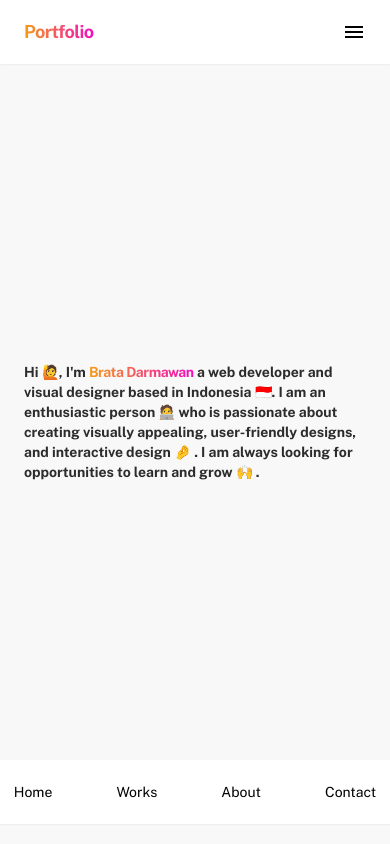
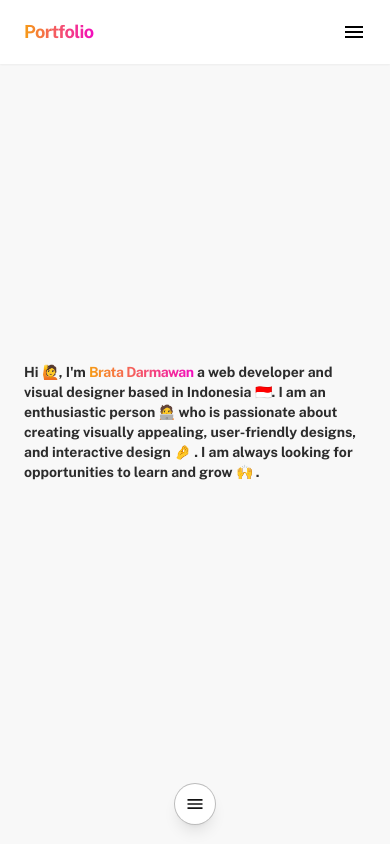
Before and after one commit to bratdr/portfolio-website, a Next.js app: page / in a window 390 px wide. Built offline with nearby package versions, Linux system fonts and the light colour scheme.

Commit message:
Update bottom-bar.js
adding the navigation menu in mobile viewport and use the Circle Menu as a trigger "useState" for showing the navigation menu

```diff
--- a/pages/components/bottom-bar.js
+++ b/pages/components/bottom-bar.js
@@ -1,25 +1,91 @@
 import Link from "next/link";
-import React from "react";
+import React, { useState } from "react";
+import { MdMenu, MdClose } from "react-icons/md";
 
-const navigation = () => {
+const BottomBar = () => {
+  const [nav, setNav] = useState(false);
+
+  const handleNav = () => {
+    setNav(!nav);
+  };
   return (
-    <div className="fixed bottom-0 z-10 mb-5 flex h-16 w-[490px] flex-row items-center justify-center rounded-full bg-white px-6 shadow-sm lg:px-36">
-      <ul className="flex flex-row items-center justify-center gap-[4rem] text-sm">
-        <li className="cursor-pointer">
-          <Link href="/">Home</Link>
+    <>
+      {/* BottomBar for Mobile Viewport */}
+      <div
+        onClick={handleNav}
+        className="fixed bottom-0 z-10 mb-5 flex h-[40px] w-[40px] flex-row items-center justify-center rounded-full bg-white text-[#141414] shadow-lg ring-1 ring-[#bcbcbc] duration-500 ease-in-out hover:bg-gradient-to-r hover:from-[#F69C15] hover:to-[#F20BBF] hover:text-white hover:shadow-none hover:ring-0 active:h-[55px] active:w-[55px] active:cursor-pointer md:hidden"
+      >
+        {!nav ? <MdMenu size={20} /> : <MdClose size={20} />}
+      </div>
+
+      {/* BottomBar Menu */}
+      <div
+        className={
+          !nav
+            ? "fixed bottom-[-100%] "
+            : "fixed bottom-0 h-full w-[100%] items-center justify-center bg-[#0c0c0c] duration-700 ease-in-out"
+        }
+      >
+        <div className="flex flex-col items-center justify-center">
+          <h1 className="mt-6 mb-6 bg-gradient-to-r from-[#F69C15] to-[#F20BBF] bg-clip-text text-2xl font-bold tracking-[-0.03em] text-transparent">
+            Portfolio
+          </h1>
+          <ul className="flex flex-col items-center justify-center gap-2 text-base text-white">
+            <li className="flex h-[40] w-screen cursor-pointer items-center justify-center border-b border-[#3c3c3c] px-5 py-3">
+              <Link
+                href="/"
+                className="duration-300 ease-in-out hover:bg-gradient-to-r hover:from-[#F69C15] hover:to-[#F20BBF] hover:bg-clip-text  hover:font-medium hover:text-transparent"
+              >
+                Home
+              </Link>
             </li>
-        <li>
-          <Link href="/">Works</Link>
+            <li className="flex h-[40] w-screen cursor-pointer items-center justify-center border-b border-[#3c3c3c] px-5 py-3">
+              <Link
+                href="/works"
+                className="duration-300 ease-in-out hover:bg-gradient-to-r hover:from-[#F69C15] hover:to-[#F20BBF] hover:bg-clip-text  hover:font-medium hover:text-transparent"
+              >
+                Works
+              </Link>
             </li>
-        <li>
-          <Link href="/">About</Link>
+            <li className="flex h-[40] w-screen cursor-pointer items-center justify-center border-b border-[#3c3c3c] px-5 py-3">
+              <Link
+                href="/about"
+                className="duration-300 ease-in-out hover:bg-gradient-to-r hover:from-[#F69C15] hover:to-[#F20BBF] hover:bg-clip-text  hover:font-medium hover:text-transparent"
+              >
+                About
+              </Link>
             </li>
-        <li>
-          <Link href="/">Contact</Link>
+            <li className="flex h-[40] w-screen cursor-pointer items-center justify-center border-b border-[#3c3c3c] px-5 py-3">
+              <Link
+                href="/contact"
+                className="duration-300 ease-in-out hover:bg-gradient-to-r hover:from-[#F69C15] hover:to-[#F20BBF] hover:bg-clip-text  hover:font-medium hover:text-transparent"
+              >
+                Contact
+              </Link>
             </li>
           </ul>
         </div>
+      </div>
+
+      {/* <div className="fixed bottom-0 z-10 mb-5 hidden h-[60px] w-[440px] flex-row items-center justify-center rounded-full bg-white px-6 text-[#848484] shadow-lg outline outline-1 outline-[#bcbcbc] md:flex md:px-36"> */}
+      <div className="fixed bottom-0 z-10 mb-5 hidden h-[60px] w-[440px] flex-row items-center justify-center rounded-full bg-[#0c0c0c] px-6 text-[#848484] shadow-lg outline outline-1 outline-[#bcbcbc] md:flex md:px-36">
+        <ul className="flex flex-row items-center justify-center gap-6 text-base">
+          <li className="h-[40] w-[90] cursor-pointer rounded-full px-5 py-3 duration-300 ease-in-out hover:bg-gradient-to-r hover:from-[#F69C15] hover:to-[#F20BBF] hover:px-5 hover:py-3 hover:font-medium hover:text-white">
+            <Link href="/">Home</Link>
+          </li>
+          <li className="h-[40] w-[90] cursor-pointer rounded-full px-5 py-3 duration-300 ease-in-out hover:bg-gradient-to-r hover:from-[#F69C15] hover:to-[#F20BBF] hover:px-5 hover:py-3 hover:font-medium hover:text-white">
+            <Link href="/works">Works</Link>
+          </li>
+          <li className="h-[40] w-[90] cursor-pointer rounded-full px-5 py-3 duration-300 ease-in-out hover:bg-gradient-to-r hover:from-[#F69C15] hover:to-[#F20BBF] hover:px-5 hover:py-3 hover:font-medium hover:text-white">
+            <Link href="/about">About</Link>
+          </li>
+          <li className="h-[40] w-[90] cursor-pointer rounded-full px-5 py-3 duration-300 ease-in-out hover:bg-gradient-to-r hover:from-[#F69C15] hover:to-[#F20BBF] hover:px-5 hover:py-3 hover:font-medium hover:text-white">
+            <Link href="/contact">Contact</Link>
+          </li>
+        </ul>
+      </div>
+    </>
   );
 };
 
-export default navigation;
+export default BottomBar;
```
Lines whose indentation alone changed are shown as unchanged.
